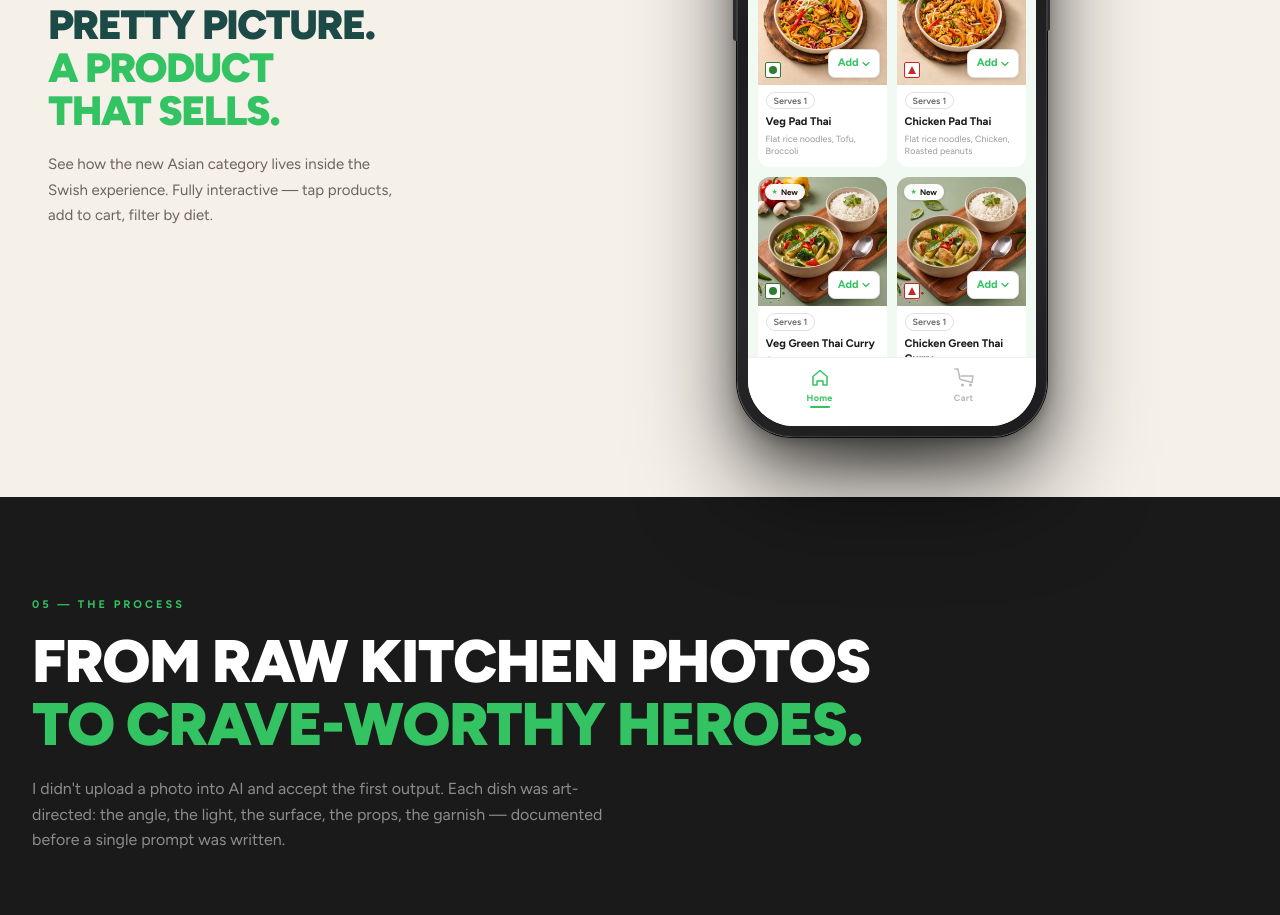
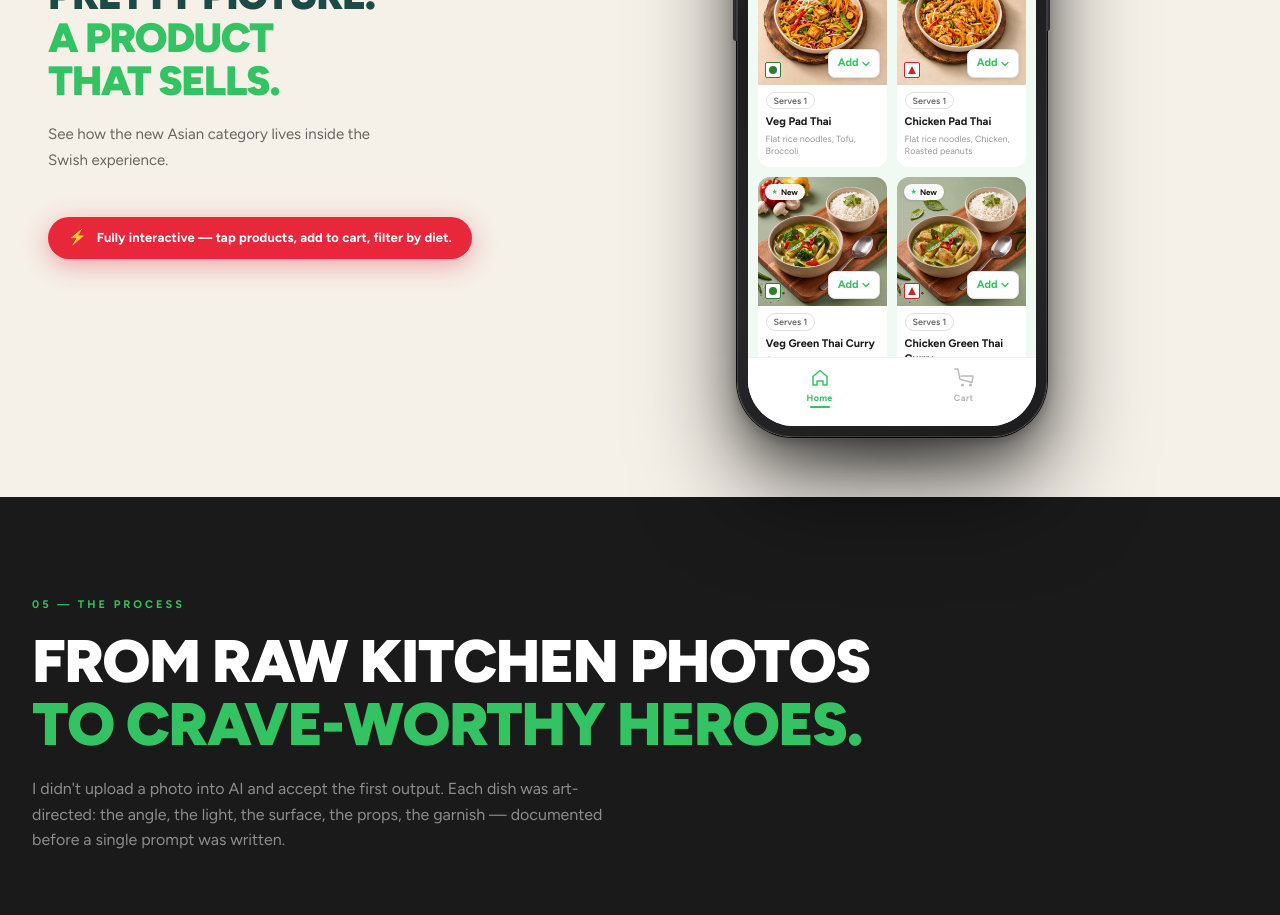
Before and after one commit to Harsh-Techie31/wish-bhav, a Next.js app: page / in a window 1280 px wide. Shown: the part 3540-4455 px from the top of the page. Built offline with nearby package versions, Linux system fonts and the light colour scheme.

Commit message:
fdxgfchgj

```diff
--- a/components/InteractivePhone.tsx
+++ b/components/InteractivePhone.tsx
@@ -881,9 +881,26 @@ export default function InteractivePhone() {
             NOT JUST A<br />PRETTY PICTURE.<br />
             <span style={{ color: "var(--swish-green)" }}>A PRODUCT<br />THAT SELLS.</span>
           </h2>
-          <p style={{ fontSize: 15, color: "var(--muted-text)", lineHeight: 1.7, maxWidth: 360 }}>
-            See how the new Asian category lives inside the Swish experience. Fully interactive — tap products, add to cart, filter by diet.
+          <p style={{ fontSize: 15, color: "var(--muted-text)", lineHeight: 1.7, maxWidth: 360, marginBottom: 0 }}>
+            See how the new Asian category lives inside the Swish experience.
           </p>
+          <div style={{
+            marginTop: 44,
+            display: "inline-flex",
+            alignItems: "center",
+            gap: 10,
+            background: "#E8273A",
+            color: "#fff",
+            borderRadius: 100,
+            padding: "11px 20px",
+            fontSize: 13,
+            fontWeight: 700,
+            letterSpacing: "0.1px",
+            boxShadow: "0 6px 24px rgba(232,39,58,0.38)",
+          }}>
+            <span style={{ fontSize: 15, lineHeight: 1 }}>⚡</span>
+            Fully interactive — tap products, add to cart, filter by diet.
+          </div>
         </div>
 
         {/* ── RIGHT: Phone + toggle ── */}
```
